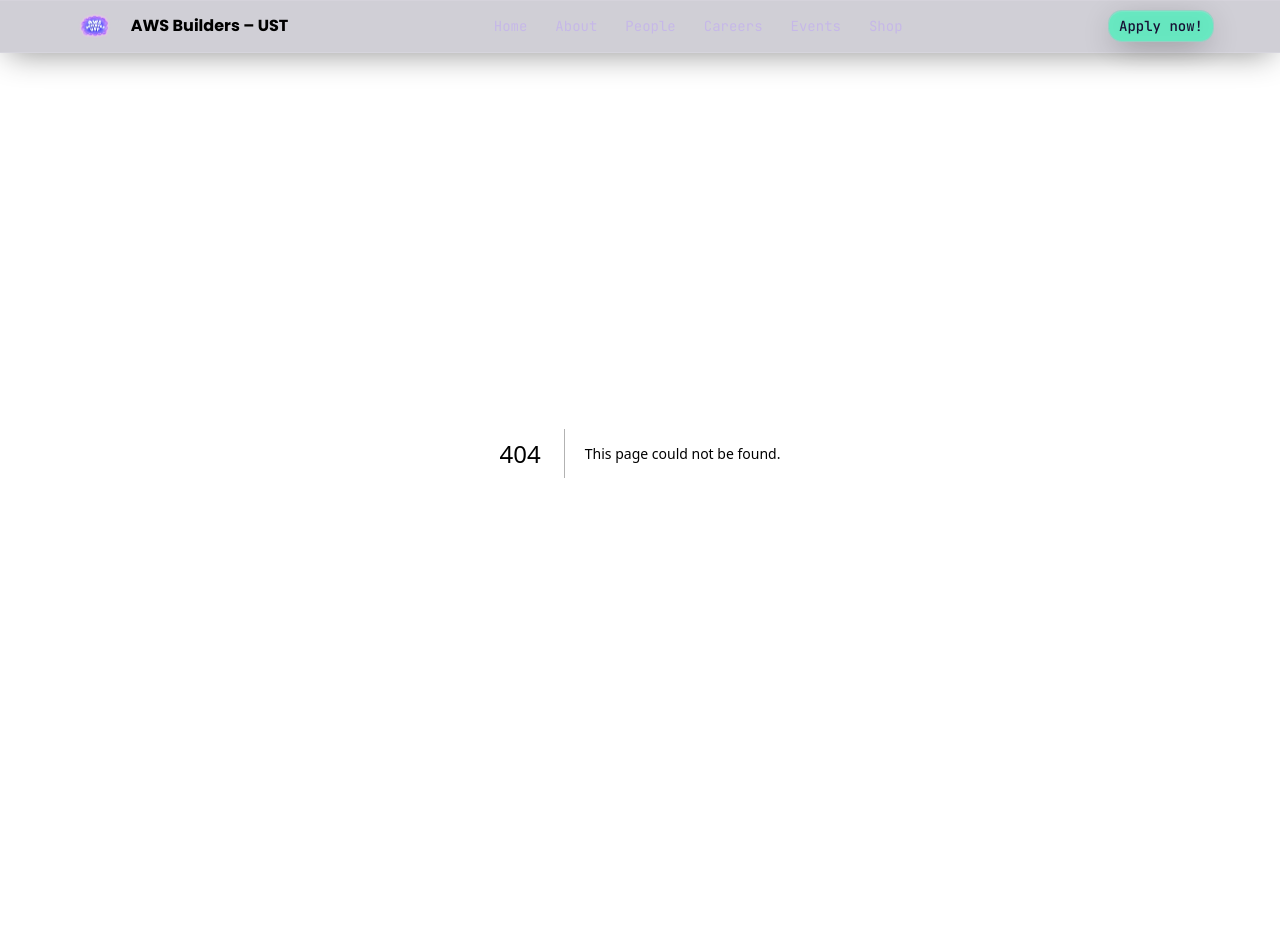
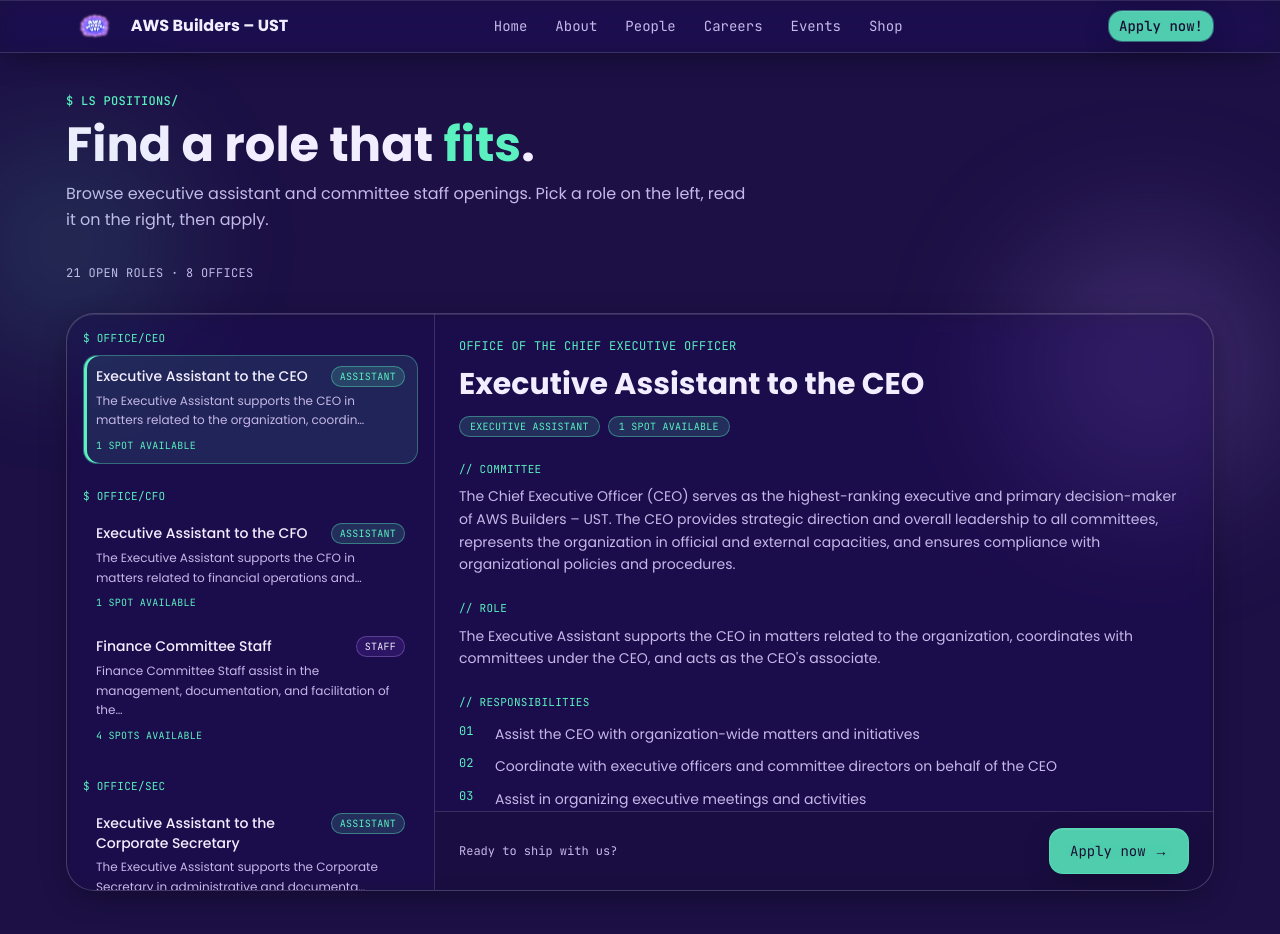
Before and after one commit to aws-ust/aws-r101, a Next.js app in the folder frontend/: page /apply/positions in a window 1280 px wide. Before the commit this address had no page. Shown: the top 934 px of the page. Before the commit the page ends 853 px from the top, so only its background shows below. Built offline with nearby package versions, Linux system fonts and the light colour scheme.

Commit message:
feat: add public positions page at apply/positions

```diff
--- /dev/null
+++ b/frontend/src/app/apply/positions/page.tsx
@@ -0,0 +1,9 @@
+import { PositionsBrowser } from "@/components/positions-browser"
+
+export default function PositionsPage() {
+  return (
+    <main className="mx-auto flex w-full max-w-[1180px] flex-1 flex-col gap-10 px-4 pb-16 pt-10">
+      <PositionsBrowser />
+    </main>
+  )
+}
```
